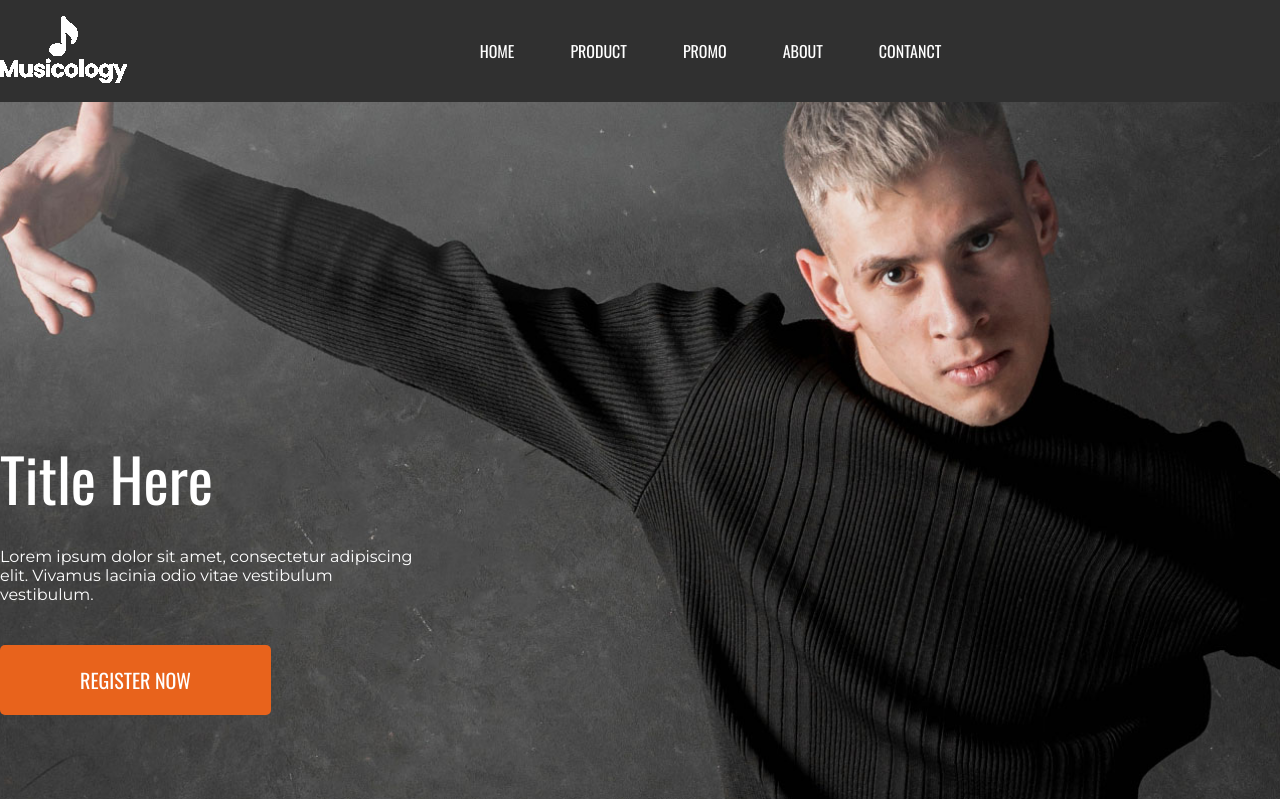
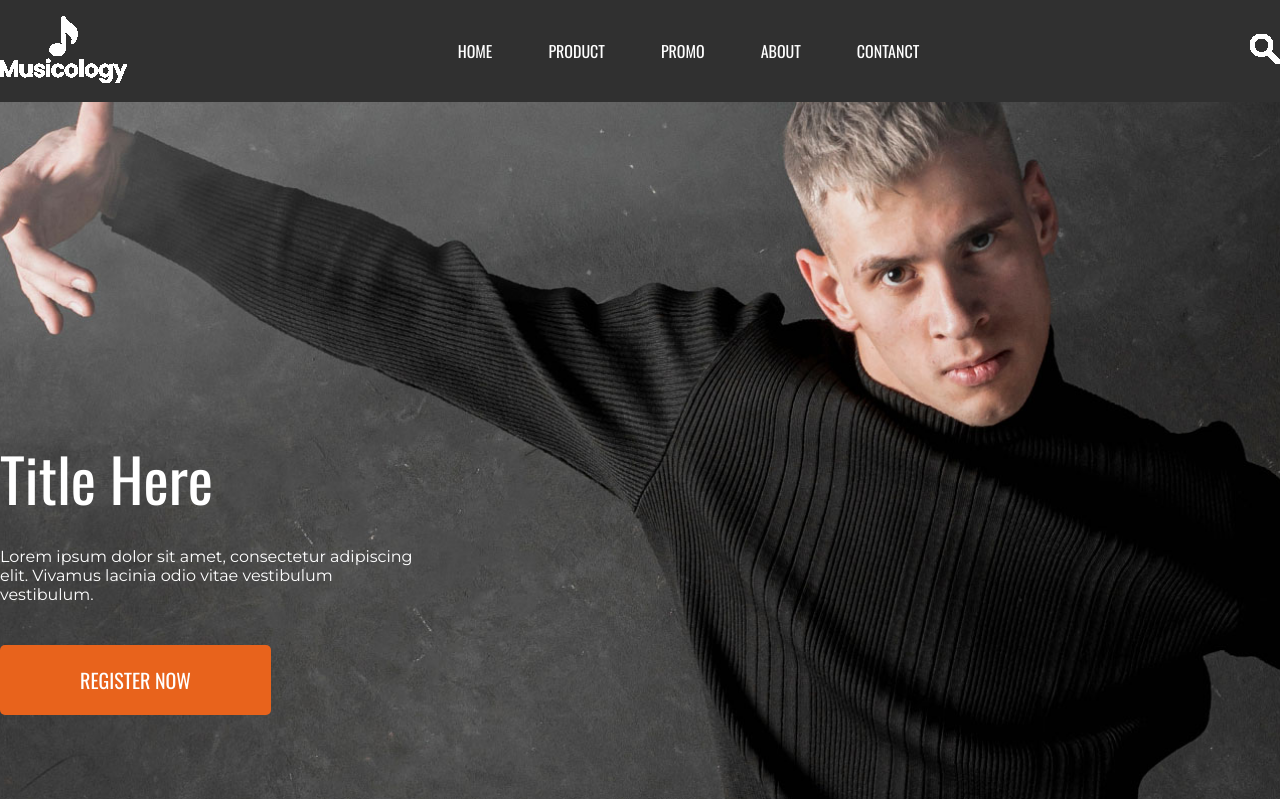
Before and after one commit to BatuhanNC/musicology, a PHP site: page / in a window 1280 px wide; the page is wider, and only the part inside the window is pictured. Shown: the top 799 px of that part. Run offline with PHP 8.4, Linux system fonts and the light colour scheme.

Commit message:
Update style.css

```diff
--- a/style/style.css
+++ b/style/style.css
@@ -13,7 +13,7 @@ header{
 	background-color: #303030;
 }
 header .header{
-	width: 1324px;
+	width: 100%;
 	display: flex;
 	height: 100%;
 	margin: auto;
```
